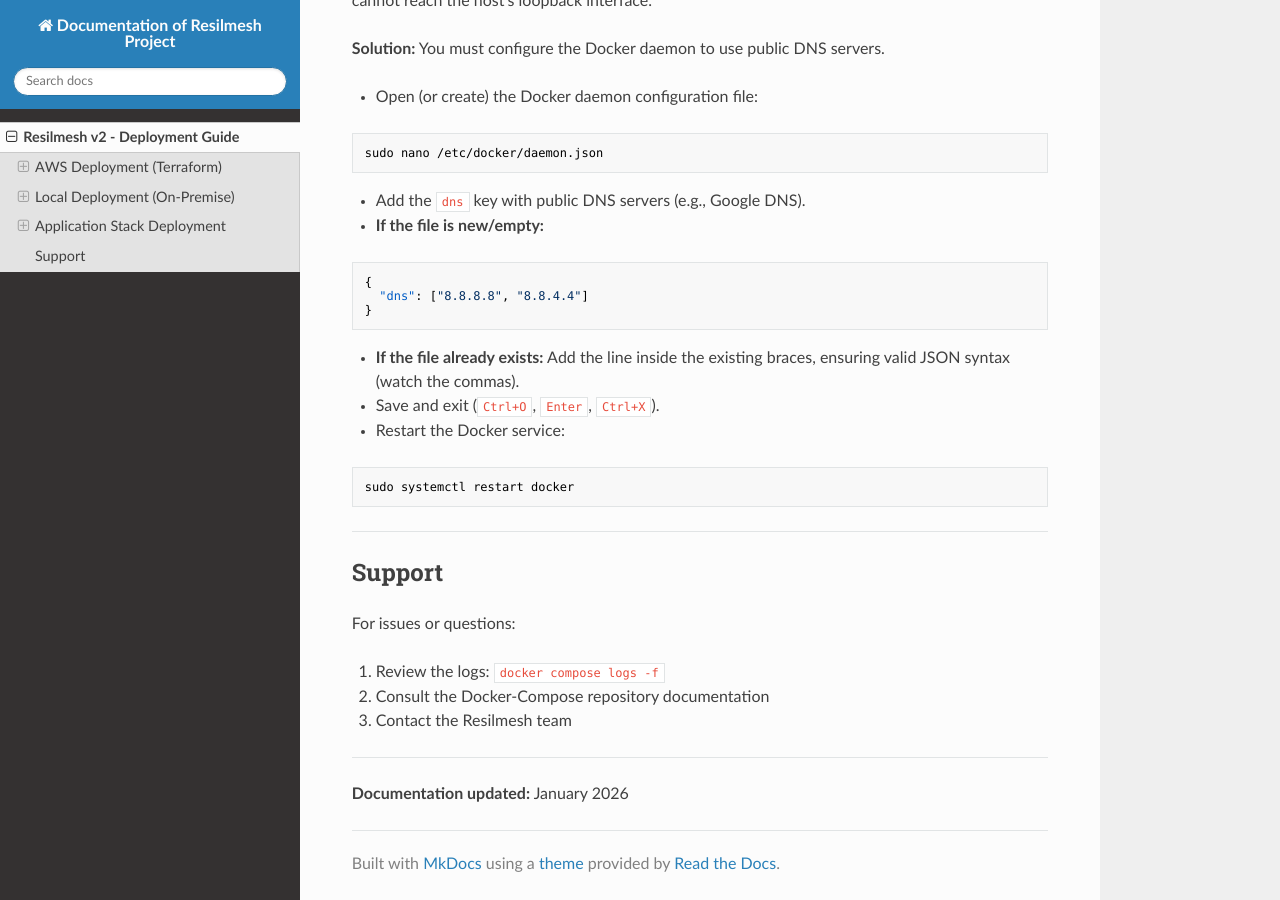
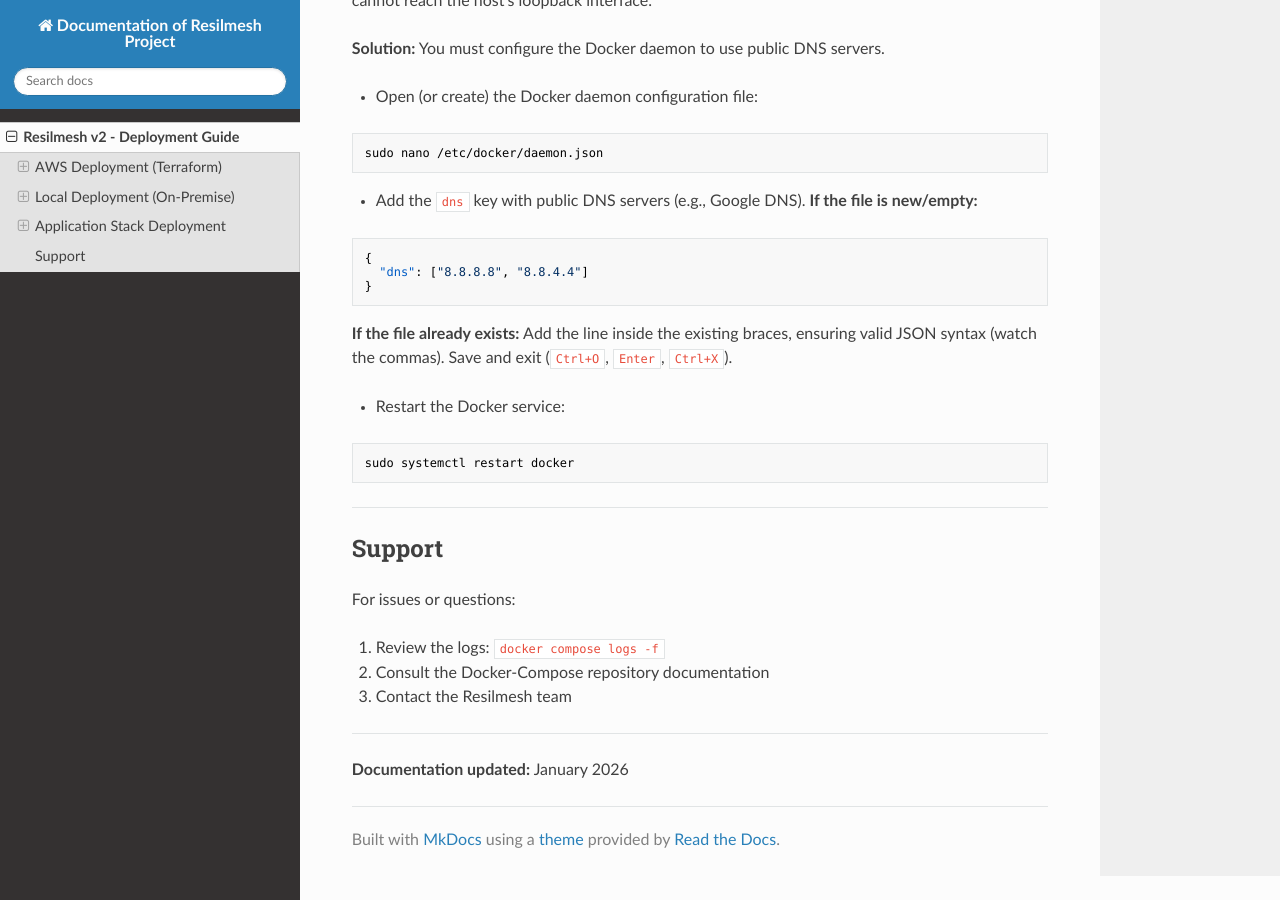
Before and after one commit to resilmesh2/AWSCloud-Deployment, an MkDocs documentation site: the page built from docs/index.md, in a window 1280 px wide and 900 px high, scrolled down 14284 px. Built offline with MkDocs 1.6.1, drawn with Linux system fonts in a browser that asks for light colours; nearby versions of some CDN libraries.

Commit message:
Update docs

````diff
--- a/docs/index.md
+++ b/docs/index.md
@@ -487,16 +487,13 @@ You must configure the Docker daemon to use public DNS servers.
 sudo nano /etc/docker/daemon.json
 ```
 
-- Add the `dns` key with public DNS servers (e.g., Google DNS).
-* **If the file is new/empty:**
+- Add the `dns` key with public DNS servers (e.g., Google DNS). **If the file is new/empty:**
 ```json
 {
   "dns": ["8.8.8.8", "8.8.4.4"]
 }
 ```
-* **If the file already exists:** Add the line inside the existing braces, ensuring valid JSON syntax (watch the commas).
-
-- Save and exit (`Ctrl+O`, `Enter`, `Ctrl+X`).
+**If the file already exists:** Add the line inside the existing braces, ensuring valid JSON syntax (watch the commas). Save and exit (`Ctrl+O`, `Enter`, `Ctrl+X`).
 
 - Restart the Docker service:
 ```bash
````
